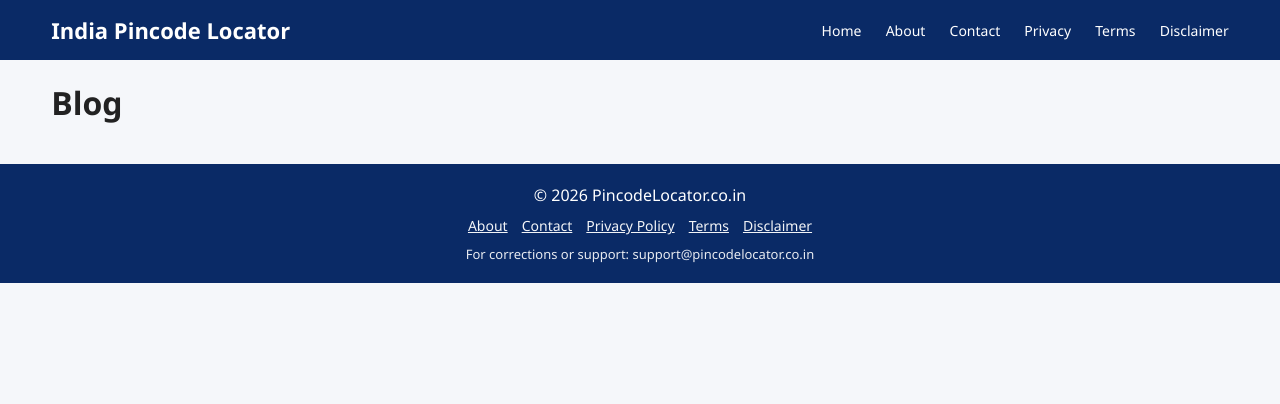
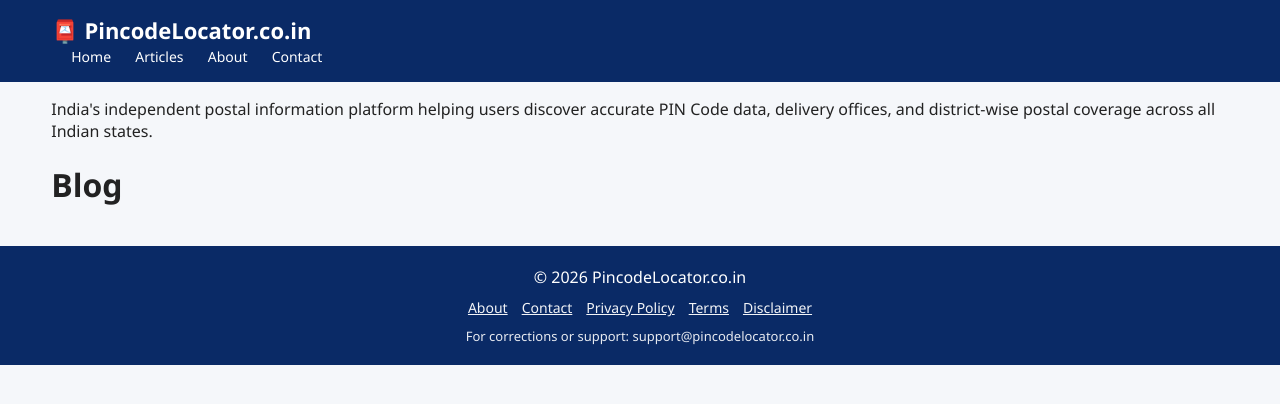
Before and after one commit to kishoredpt/pincode, a PHP site: page /blog.php in a window 1280 px wide. Shown: the top 404 px of the page. Run offline with PHP 8.4, Linux system fonts and the light colour scheme; data that the repository does not hold is empty.

Commit message:
Update header.php

```diff
--- a/includes/header.php
+++ b/includes/header.php
@@ -1,59 +1,53 @@
+<?php
+?>
 <!DOCTYPE html>
 <html lang="en">
 <head>
+
 <meta charset="UTF-8">
 <meta name="viewport" content="width=device-width,initial-scale=1">
 
-<?php include __DIR__.'/seo.php'; ?>
+<title>Pincode Locator India</title>
 
-<!-- ===============================
-STRUCTURED DATA
-================================ -->
-<script type="application/ld+json">
-{
- "@context":"https://schema.org",
- "@type":"Organization",
- "name":"India Pincode Locator",
- "url":"https://pincodelocator.co.in",
- "logo":"https://pincodelocator.co.in/logo.png"
-}
-</script>
+<meta name="description" content="Search Indian PIN Codes, Post Offices, States and District wise postal information across India. Updated postal database covering 1.5+ lakh post offices.">
 
-<script type="application/ld+json">
-{
- "@context":"https://schema.org",
- "@type":"WebSite",
- "name":"India Pincode Locator",
- "url":"https://pincodelocator.co.in",
- "potentialAction":{
-   "@type":"SearchAction",
-   "target":"https://pincodelocator.co.in/search.php?q={search_term}",
-   "query-input":"required name=search_term"
- }
-}
-</script>
-
-<?php if(isset($articleSchema)): ?>
-<script type="application/ld+json"><?= json_encode($articleSchema,JSON_UNESCAPED_SLASHES) ?></script>
-<?php endif; ?>
-
-<?php if(isset($postalSchema)): ?>
-<script type="application/ld+json"><?= json_encode($postalSchema,JSON_UNESCAPED_SLASHES) ?></script>
-<?php endif; ?>
+<link rel="canonical" href="https://pincodelocator.co.in<?php echo $_SERVER['REQUEST_URI']; ?>">
 
 <link rel="stylesheet" href="/assets/style.css">
+
 </head>
+
 <body>
-<header>
-  <div class="container" style="display:flex;align-items:center;justify-content:space-between;gap:16px;flex-wrap:wrap;">
-    <div class="logo"><a href="/">India Pincode Locator</a></div>
-    <nav>
-      <a href="/">Home</a>
-      <a href="/about.php">About</a>
-      <a href="/contact.php">Contact</a>
-      <a href="/privacy-policy.php">Privacy</a>
-      <a href="/terms.php">Terms</a>
-      <a href="/disclaimer.php">Disclaimer</a>
-    </nav>
-  </div>
+
+<header class="main-header">
+
+<div class="container">
+
+<div class="logo">
+<a href="/">📮 PincodeLocator.co.in</a>
+</div>
+
+<nav class="nav-menu">
+<a href="/">Home</a>
+<a href="/blog.php">Articles</a>
+<a href="/about.php">About</a>
+<a href="/contact.php">Contact</a>
+</nav>
+
+</div>
+
 </header>
+
+<div class="site-authority">
+
+<div class="container">
+
+<p>
+India's independent postal information platform helping users
+discover accurate PIN Code data, delivery offices,
+and district-wise postal coverage across all Indian states.
+</p>
+
+</div>
+
+</div>
```
